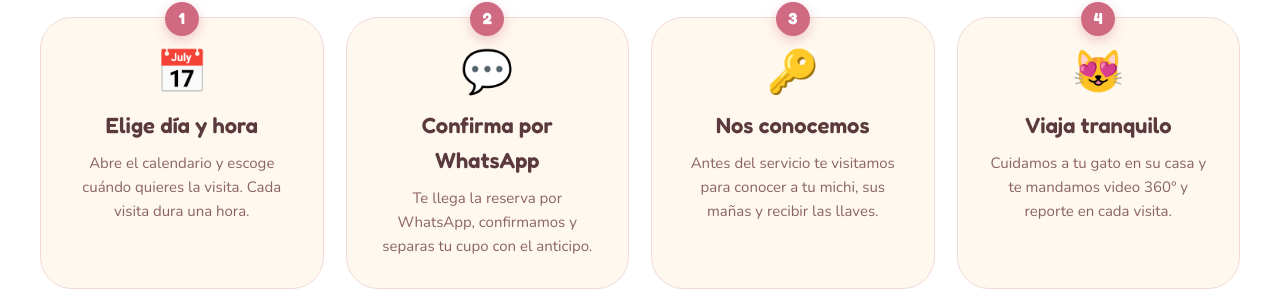
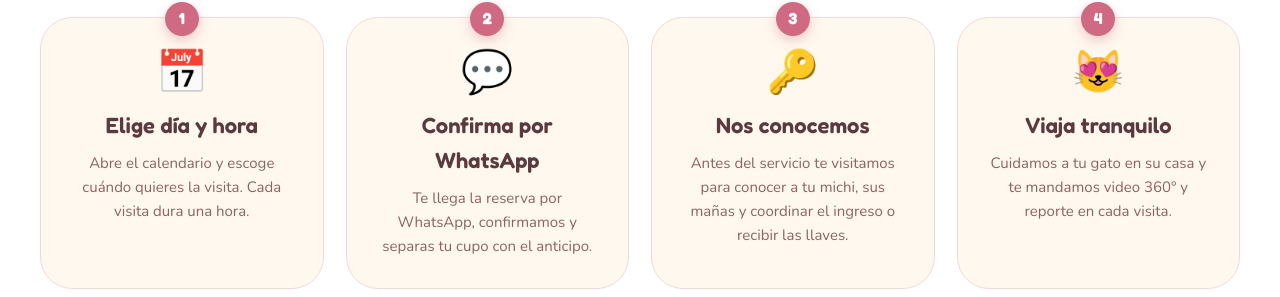
Before and after one commit to Hcore182/la-nana-de-los-michis, a plain HTML site: page index.html in a window 1280 px wide. Shown: the part 1204-1501 px from the top of the page. Drawn offline with nearby package versions, Linux system fonts and the light colour scheme.

Commit message:
Texto del paso 'Nos conocemos': coordinar el ingreso o recibir las llaves
Co-Authored-By: Claude Opus 5.5 <noreply@anthropic.com>

```diff
--- a/index.html
+++ b/index.html
@@ -714,7 +714,7 @@
         <div class="steps">
           <div class="step reveal"><div class="step-ico">📅</div><h3>Elige día y hora</h3><p>Abre el calendario y escoge cuándo quieres la visita. Cada visita dura una hora.</p></div>
           <div class="step reveal"><div class="step-ico">💬</div><h3>Confirma por WhatsApp</h3><p>Te llega la reserva por WhatsApp, confirmamos y separas tu cupo con el anticipo.</p></div>
-          <div class="step reveal"><div class="step-ico">🔑</div><h3>Nos conocemos</h3><p>Antes del servicio te visitamos para conocer a tu michi, sus mañas y recibir las llaves.</p></div>
+          <div class="step reveal"><div class="step-ico">🔑</div><h3>Nos conocemos</h3><p>Antes del servicio te visitamos para conocer a tu michi, sus mañas y coordinar el ingreso o recibir las llaves.</p></div>
           <div class="step reveal"><div class="step-ico">😻</div><h3>Viaja tranquilo</h3><p>Cuidamos a tu gato en su casa y te mandamos video 360° y reporte en cada visita.</p></div>
         </div>
       </div>
```
